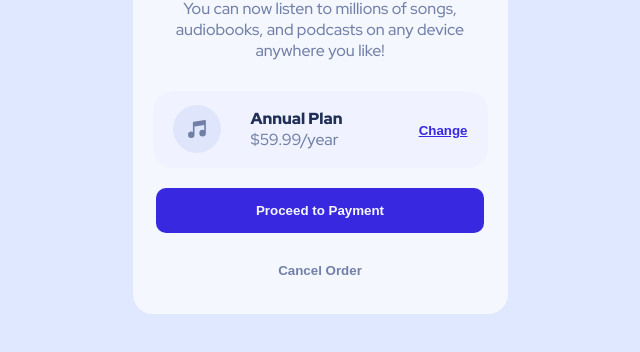
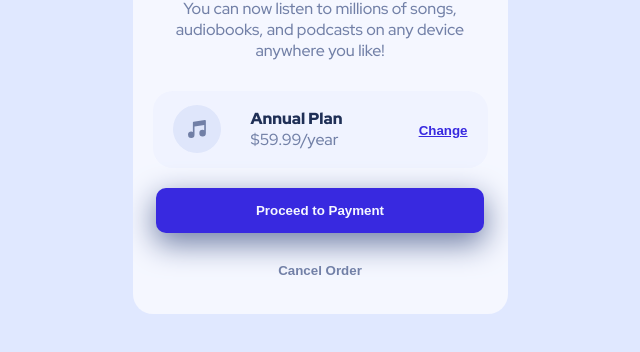
Before and after one commit to sarthak-37/order-summary-component, a plain HTML site: page index.html in a window 1280 px wide. Shown: the part 376-728 px from the top of the page, without its empty margins (320-960 px from the left). Drawn offline with Linux system fonts and the light colour scheme.

Commit message:
Update style.css

```diff
--- a/style.css
+++ b/style.css
@@ -105,6 +105,7 @@ h1 {
   font-weight: 700;
   padding: 15px 100px;
   border-radius: 10px;
+  box-shadow: 0 10px 30px 1px hsl(224, 23%, 55%);
 }
 
 .pay button:hover {
```
